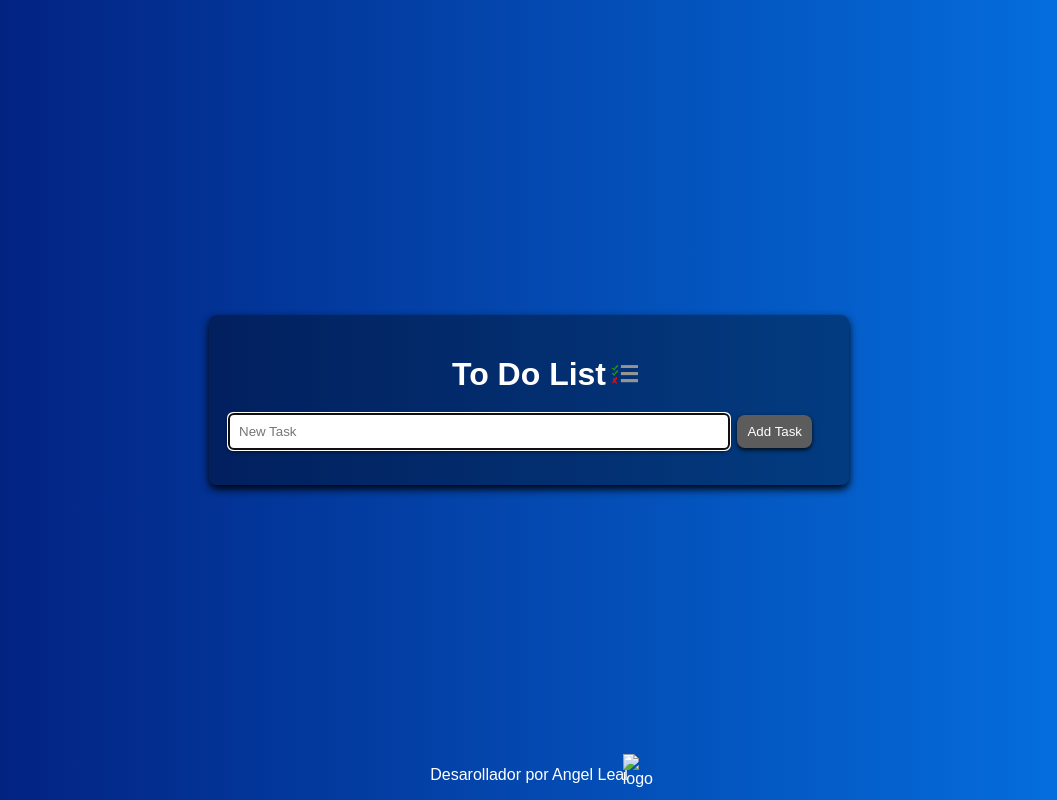
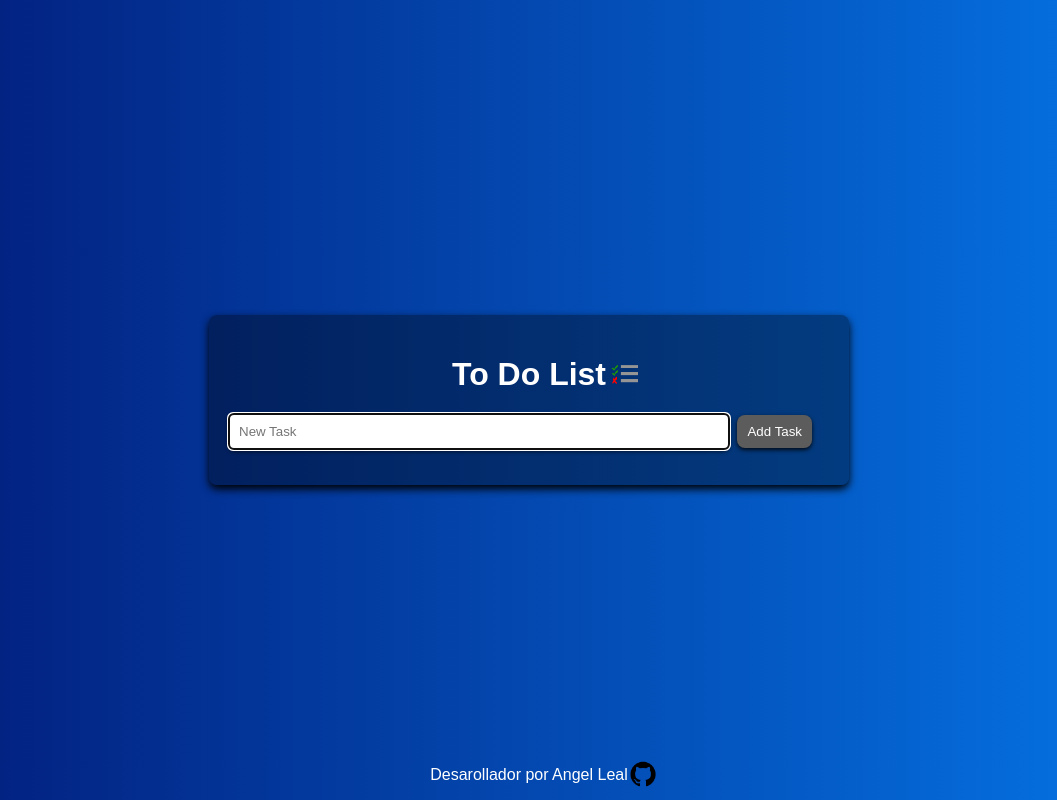
Before and after one commit to AngelLeal22/ToDoList, a plain HTML site: page index.html in a window 1280 px wide. Shown: the whole page, without its empty margins (111-1168 px from the left). Drawn offline with Linux system fonts and the light colour scheme; the site is published under a folder, as on GitHub Pages, so addresses that start at the root find nothing.

Commit message:
Update index.html
route makeover

```diff
--- a/index.html
+++ b/index.html
@@ -22,7 +22,7 @@
       </div>
     </body>
     <footer class="footer">
-      <p>Desarollador por<a href="https://github.com/AngelLeal22"  id="Angel" target="_blank"  > Angel Leal <img src="/github.png" height="40px" width="40px" alt="logo" id="github"></a></p>
+      <p>Desarollador por<a href="https://github.com/AngelLeal22"  id="Angel" target="_blank"  > Angel Leal <img src="github.png" height="40px" width="40px" alt="logo" id="github"></a></p>
 
     <script src="script.js"></script>
   </body>
```
